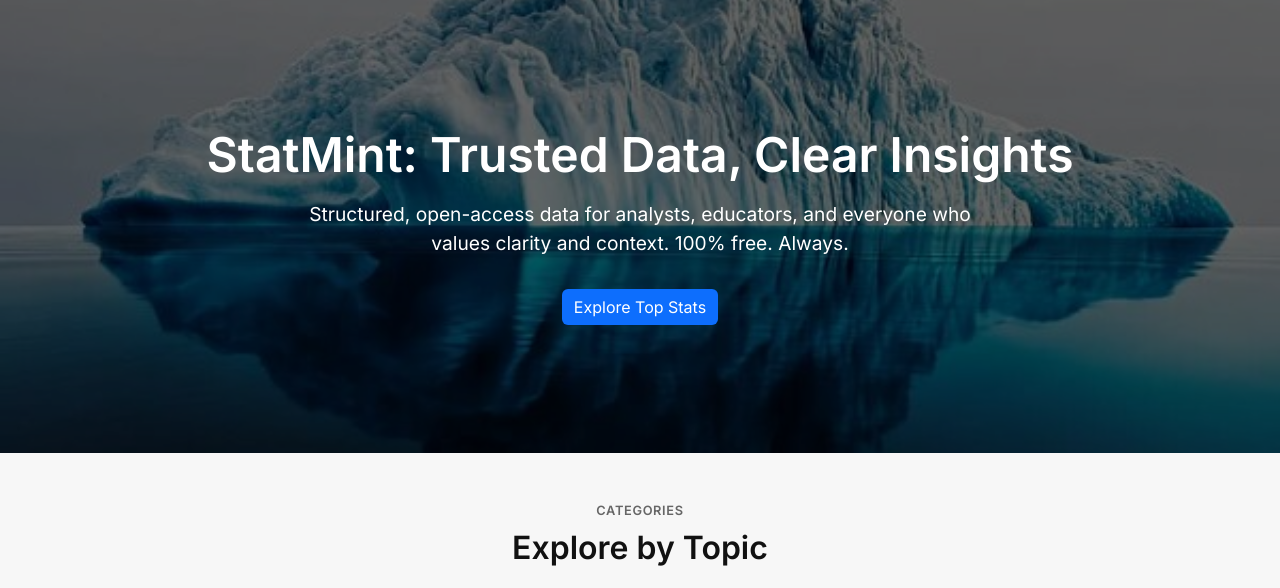
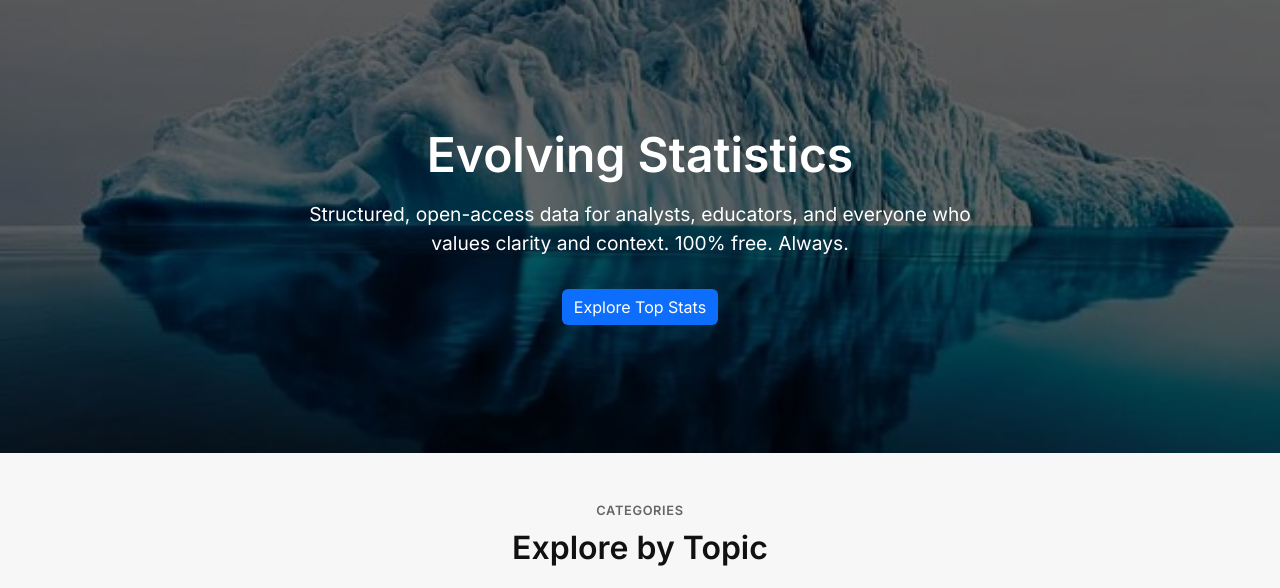
Before and after one commit to emanrodriguezzz/statmint, a plain HTML site: page index.html in a window 1280 px wide. Shown: the part 185-773 px from the top of the page. Drawn offline with nearby package versions, Linux system fonts and the light colour scheme.

Commit message:
Update index.html

```diff
--- a/index.html
+++ b/index.html
@@ -150,7 +150,7 @@
   </header>
 
   <section class="hero" data-aos="fade-zoom-in" data-aos-delay="100">
-    <h1>StatMint: Trusted Data, Clear Insights</h1>
+    <h1>Evolving Statistics</h1>
     <p>Structured, open-access data for analysts, educators, and everyone who values clarity and context. 100% free. Always.</p>
     <a href="top-stats-landing.html" class="btn btn-primary">Explore Top Stats</a>
   </section>
```
